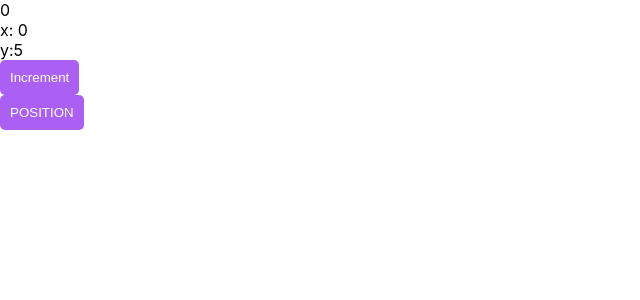
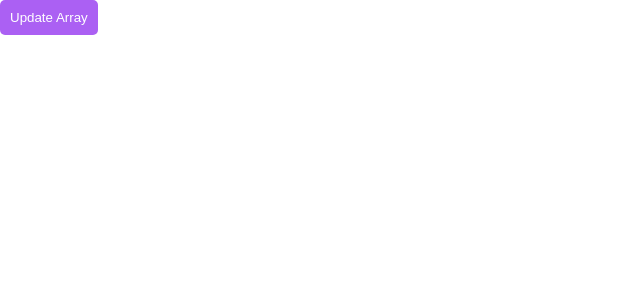
Before and after one commit to tharinm/React-Playground, a React (Create React App) app: page / in a window 1280 px wide. Shown: the top 300 px of the page, without its empty margins (0-640 px from the left). Built offline with nearby package versions, Linux system fonts and the light colour scheme.

Commit message:
array update with usestate

```diff
--- a/src/App.js
+++ b/src/App.js
@@ -17,20 +17,25 @@ function App() {
     y : 5
   })
 
+  const [numbers, setNumbers] = useState([1, 2, 3, 4]);
+
   const handleincrement = () => {
     //count++;
-    setCount(count+1)
+    const arr = numbers.map((num) => {
+      return num * 2;
+    });
+    setNumbers(arr);
 
   };
 
-  const positions= () => {
-    setPosition({
-
-      ...position,
-      x: 4,
-
-    })
-  }
+  // const positions= () => {
+    // setPosition({
+      //
+      // ...position,
+      // x: 4,
+      //
+    // })
+  // }
   // const myJsx = (
     // <div>
     {/* <h2 style={{color:'purple'}}>Hey</h2> */}
@@ -45,15 +50,16 @@ function App() {
     // name:"Tharindu",
     // valu:"28",
   // }
+  console.log(numbers);
 
   return (
     <div className="" >
-      {count}<br></br>
-      x: {position.x}<br></br>
-      y:{position.y}<br></br>
-      <button onClick={handleincrement}>Increment</button>
+      {/* {count}<br></br> */}
+      {/* x: {position.x}<br></br> */}
+      {/* y:{position.y}<br></br> */}
+      <button onClick={handleincrement}>Update Array</button>
       <br></br>
-      <button onClick={positions}>POSITION</button>
+
     </div>
   );
 }
```
